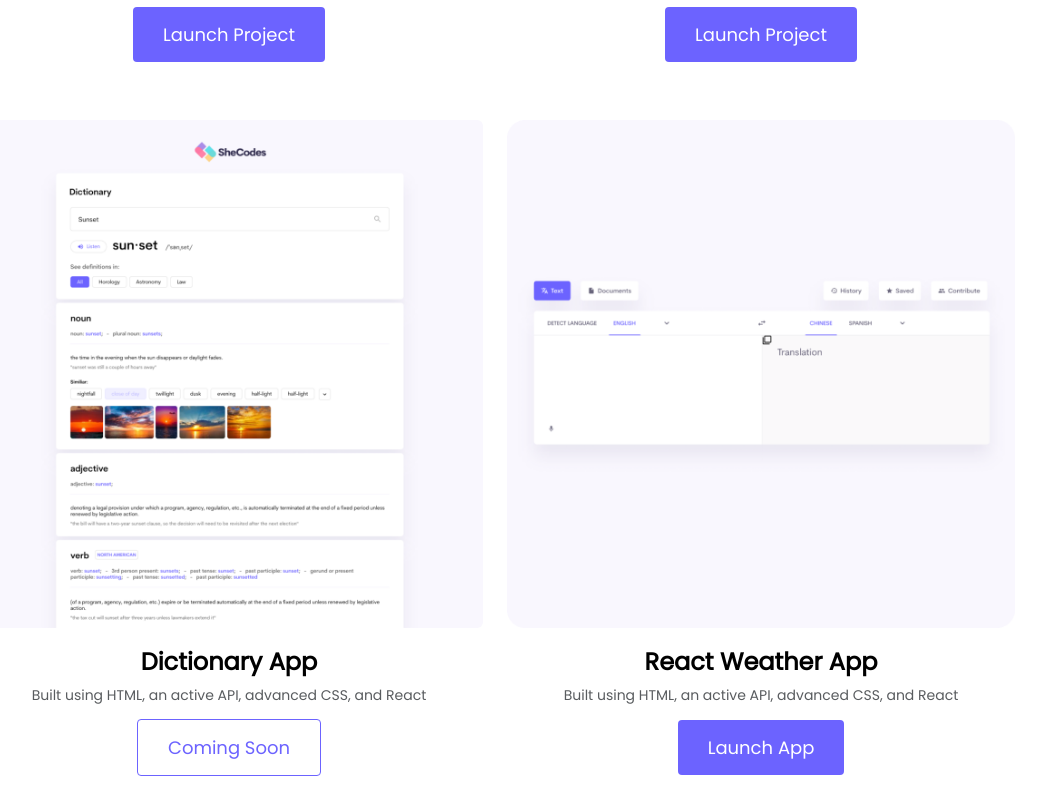
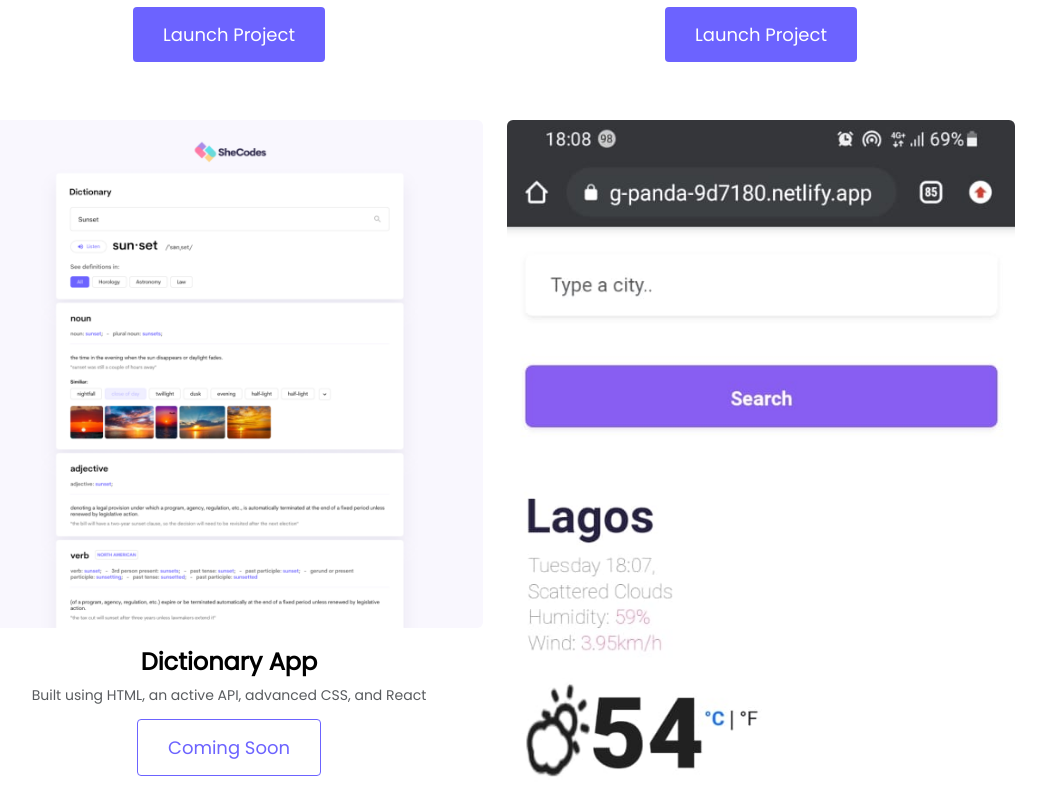
Before and after one commit to Tohan-B/Profile-page, a plain HTML site: page work.html in a window 1280 px wide. Shown: the part 995-1780 px from the top of the page, without its empty margins (145-1191 px from the left). Drawn offline with nearby package versions, Linux system fonts and the light colour scheme.

Commit message:
Added the new react image

```diff
--- a/work.html
+++ b/work.html
@@ -130,7 +130,7 @@
           </div>
           <div class="col-md-6 mb-4">
             <img
-              src="images/translation.png"
+              src="images/react-app.jpeg"
               class="img-fluid mb-3 rounded"
               alt="Translation project preview"
             />
```
Also changed, not shown: images/react-app.jpeg (added).
